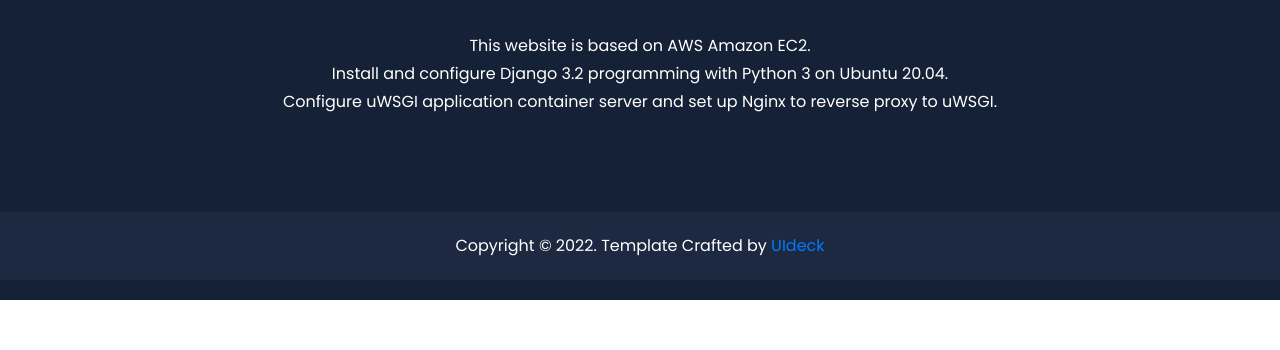
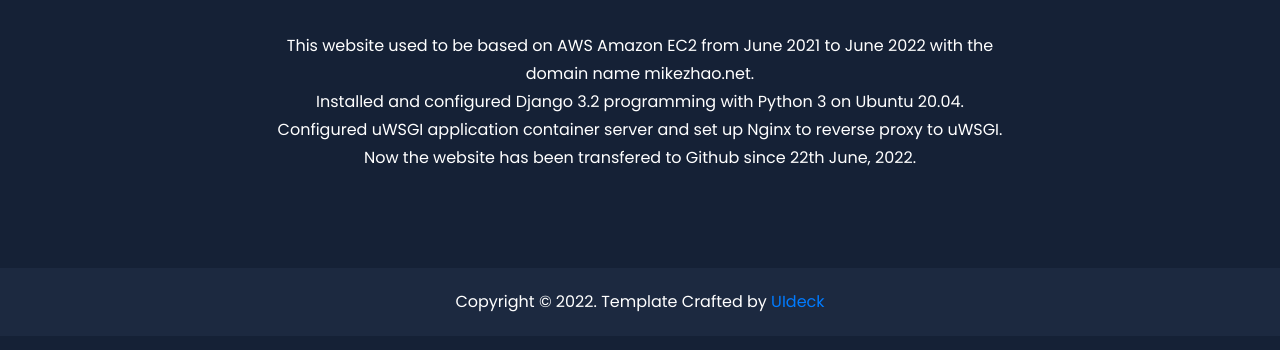
Before and after one commit to MikeZhaoKe/MikeZhao, a plain HTML site: page index.html in a window 1280 px wide. Shown: the part 5300-5650 px from the top of the page. Before the commit the page ends 5600 px from the top, so only its background shows below. Drawn offline with Linux system fonts and the light colour scheme; files whose address does not match are found by name.

Commit message:
Update index.html
transfer

```diff
--- a/index.html
+++ b/index.html
@@ -613,7 +613,7 @@
                             <a href="#">
                                 <img src="assets/images/logo-2.png" alt="Logo">
                             </a>
-                            <p class="mt-">This website is based on AWS Amazon EC2.<br/>   Install and configure Django 3.2 programming with Python 3 on Ubuntu 20.04.<br/> Configure uWSGI application container server and set up Nginx to reverse proxy to uWSGI.</p><br/> <br/> <br/> <br/>
+                            <p class="mt-">This website used to be based on AWS Amazon EC2 from June 2021 to June 2022 with the domain name mikezhao.net.<br/>   Installed and configured Django 3.2 programming with Python 3 on Ubuntu 20.04.<br/> Configured uWSGI application container server and set up Nginx to reverse proxy to uWSGI.<br/>Now the website has been transfered to Github since 22th June, 2022. </p><br/> <br/> <br/> <br/>
                             <!--<ul>
                                 <li><a href="#"><i class="lni-facebook-filled"></i></a></li>
                                 <li><a href="#"><i class="lni-twitter-original"></i></a></li>
```
